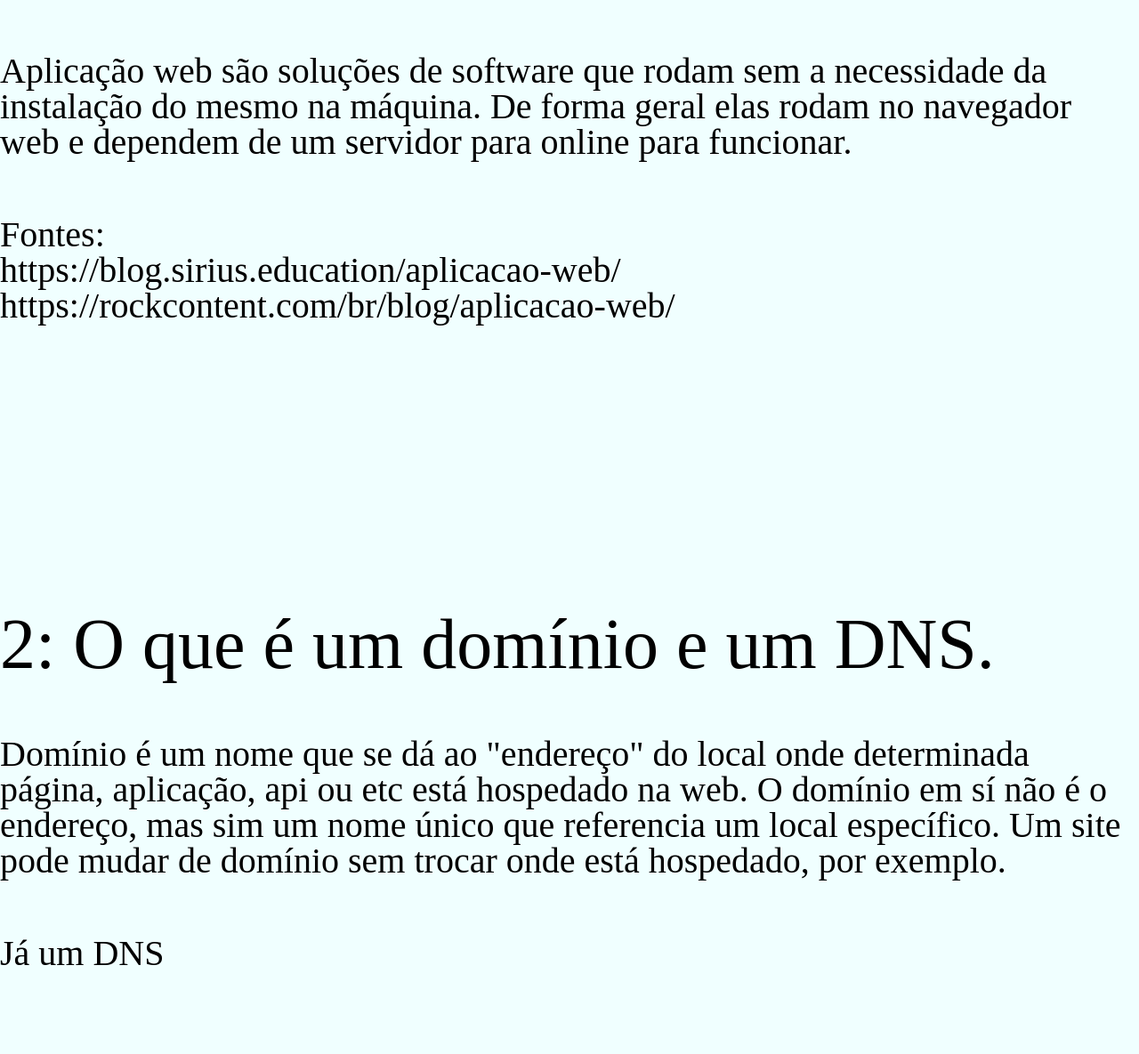
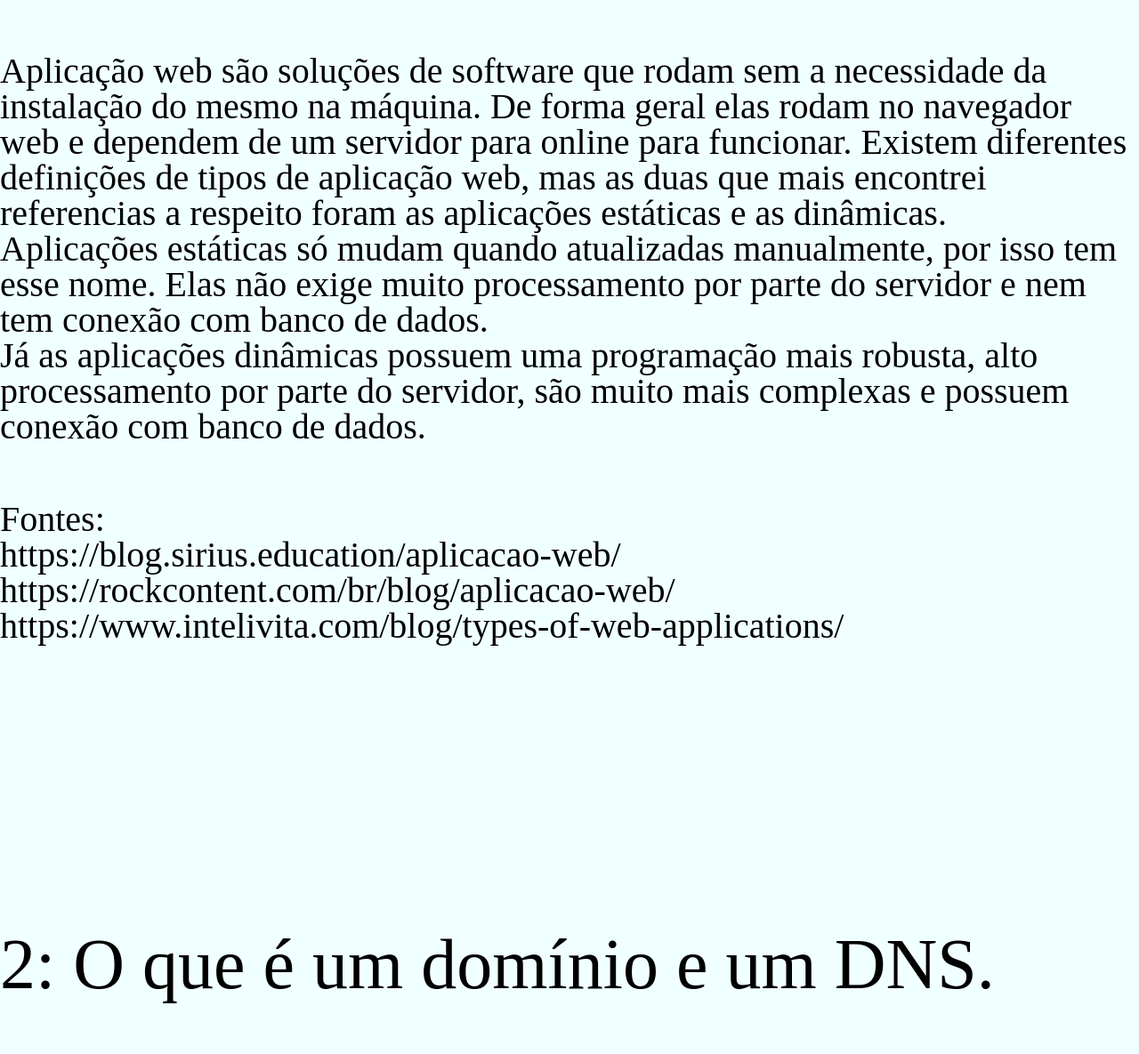
Before and after one commit to vdallabona/ProvaPublicarWeb, a plain HTML site: page index.html in a window 1280 px wide. Shown: the part 564-1749 px from the top of the page at 89% size. Drawn offline with Linux system fonts and the light colour scheme.

Commit message:
respostas de 1 a 3 completas.

```diff
--- a/index.html
+++ b/index.html
@@ -13,19 +13,20 @@
         <h1>1:  O que é uma publicação web, quais os dois tipos de aplicações existentes e suas principais diferenças.</h1>
         <p>
             Aplicação web são soluções de software que rodam sem a necessidade da instalação do mesmo na máquina.
-            De forma geral elas rodam no navegador web e dependem de um servidor para online para funcionar.
-
+            De forma geral elas rodam no navegador web e dependem de um servidor para online para funcionar. Existem diferentes definições de tipos de aplicação web, mas as duas que mais encontrei referencias a respeito foram as aplicações estáticas e as dinâmicas.</br>Aplicações estáticas só mudam quando atualizadas manualmente, por isso tem esse nome. Elas não exige muito processamento por parte do servidor e nem tem conexão com banco de dados.</br>Já as aplicações dinâmicas possuem uma programação mais robusta, alto processamento por parte do servidor, são muito mais complexas e possuem conexão com banco de dados.
         </p>
 
 
-        <p>Fontes:</br>https://blog.sirius.education/aplicacao-web/</br>https://rockcontent.com/br/blog/aplicacao-web/</p>
+        <p>Fontes:</br>https://blog.sirius.education/aplicacao-web/</br>https://rockcontent.com/br/blog/aplicacao-web/<br>https://www.intelivita.com/blog/types-of-web-applications/</p>
 
         <h1>2: O que é um domínio e um DNS.</h1>
         <p>Domínio é um nome que se dá ao "endereço" do local onde determinada página, aplicação, api ou etc está hospedado na web. O domínio em sí não é o endereço, mas sim um nome único que referencia um local específico. Um site pode mudar de domínio sem trocar onde está hospedado, por exemplo.</p>
 
         <p>
-            Já um DNS
+            Já um DNS é um sistema que "traduz" o domínio em um endereço ip. Esse que seria, de fato, o endereço da aplicação. O DNS então basicamente olha apra o endereço do site e verifica a qual IP ele está se referindo, enviando a requisição para local apropriado.
         </p>
+
+        <p>Fontes: <br>https://mastersite.com.br/suporte/artigos/o-que-e-dominio-e-dns</p>
 
         </br></br></br>
 
```
